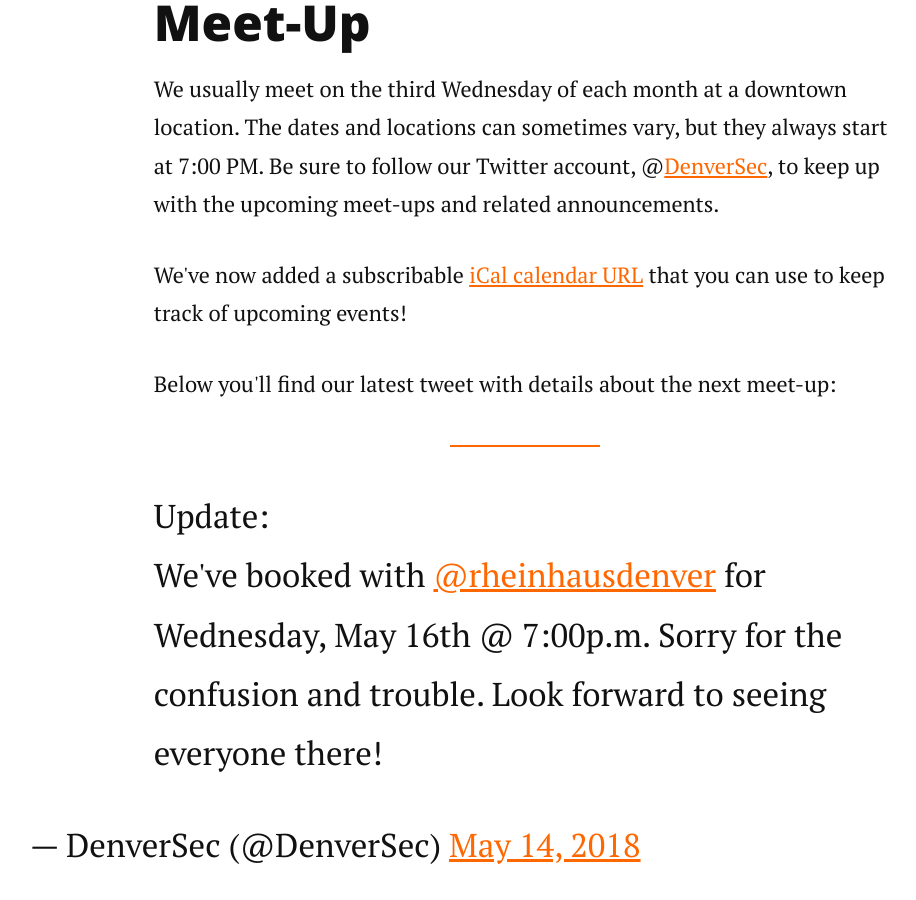
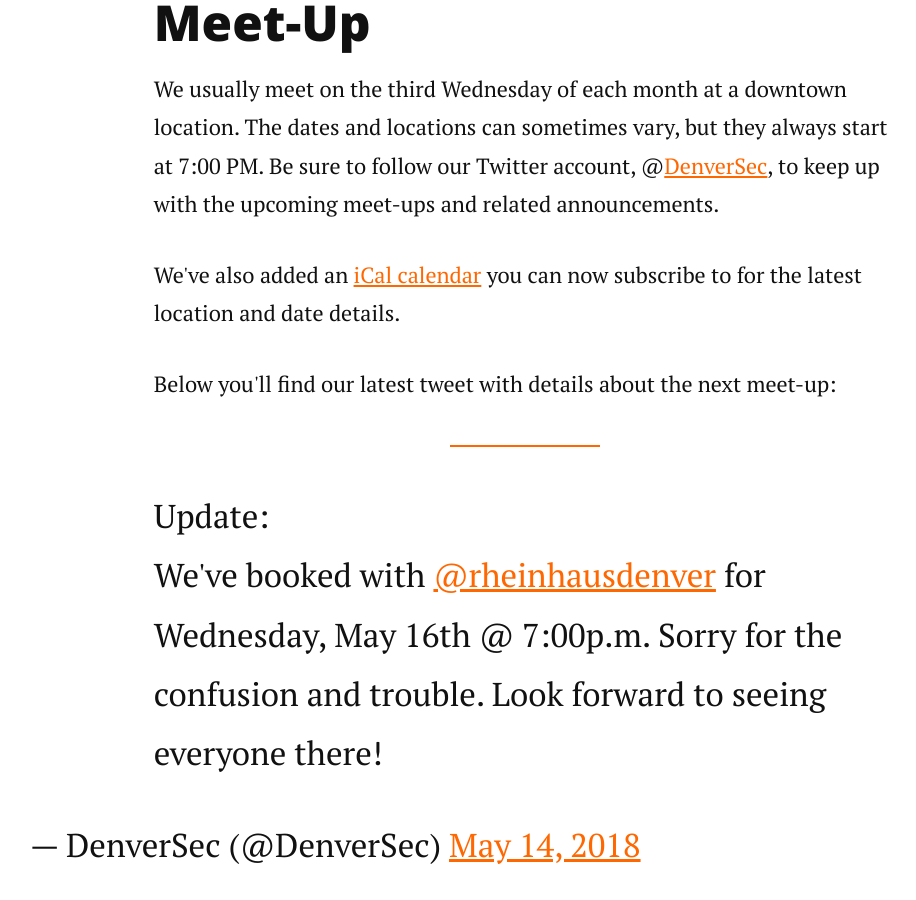
Before and after one commit to denversec/denversec.github.io, a Jekyll site: the page built from index.html, in a window 1280 px wide and 900 px high, scrolled down 727 px. Shown: the whole window, without its empty margins (115-1031 px from the left). Built offline with Jekyll 4.4.1, drawn with Linux system fonts in a browser that asks for light colours; nearby versions of some CDN libraries; comment, search, counter and statistics services are not loaded.

Commit message:
Clean up language

```diff
--- a/index.html
+++ b/index.html
@@ -10,7 +10,7 @@
 
   <h2 id="meetup">Meet-Up</h2>
 	<p>We usually meet on the third Wednesday of each month at a downtown location. The dates and locations can sometimes vary, but they always start at 7:00 PM. Be sure to follow our Twitter account, @<a href="https://twitter.com/DenverSec" target="_blank">DenverSec</a>, to keep up with the upcoming meet-ups and related announcements.</p>
-  <p>We've now added a subscribable <a href="/meetups.ics">iCal calendar URL</a> that you can use to keep track of upcoming events!</p>
+  <p>We've also added an <a href="/meetups.ics">iCal calendar</a> you can now subscribe to for the latest location and date details.
   <p>Below you'll find our latest tweet with details about the next meet-up:</p>
   <p>
     <blockquote class="twitter-tweet" data-lang="en"><p lang="en" dir="ltr">Update:<br>We&#39;ve booked with <a href="https://twitter.com/rheinhausdenver?ref_src=twsrc%5Etfw">@rheinhausdenver</a> for Wednesday, May 16th @ 7:00p.m. Sorry for the confusion and trouble. Look forward to seeing everyone there!</p>&mdash; DenverSec (@DenverSec) <a href="https://twitter.com/DenverSec/status/996109268586676224?ref_src=twsrc%5Etfw">May 14, 2018</a></blockquote>
```
